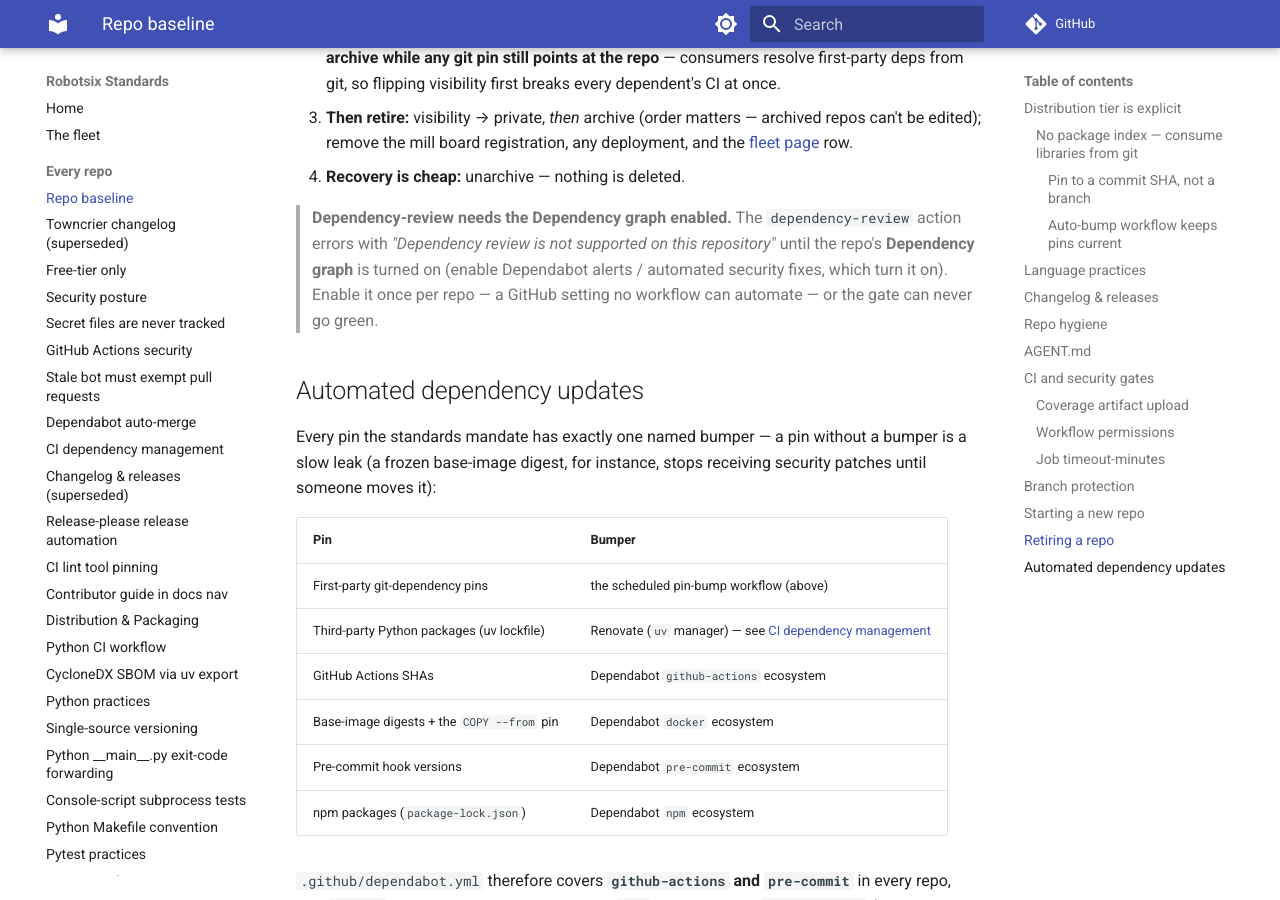
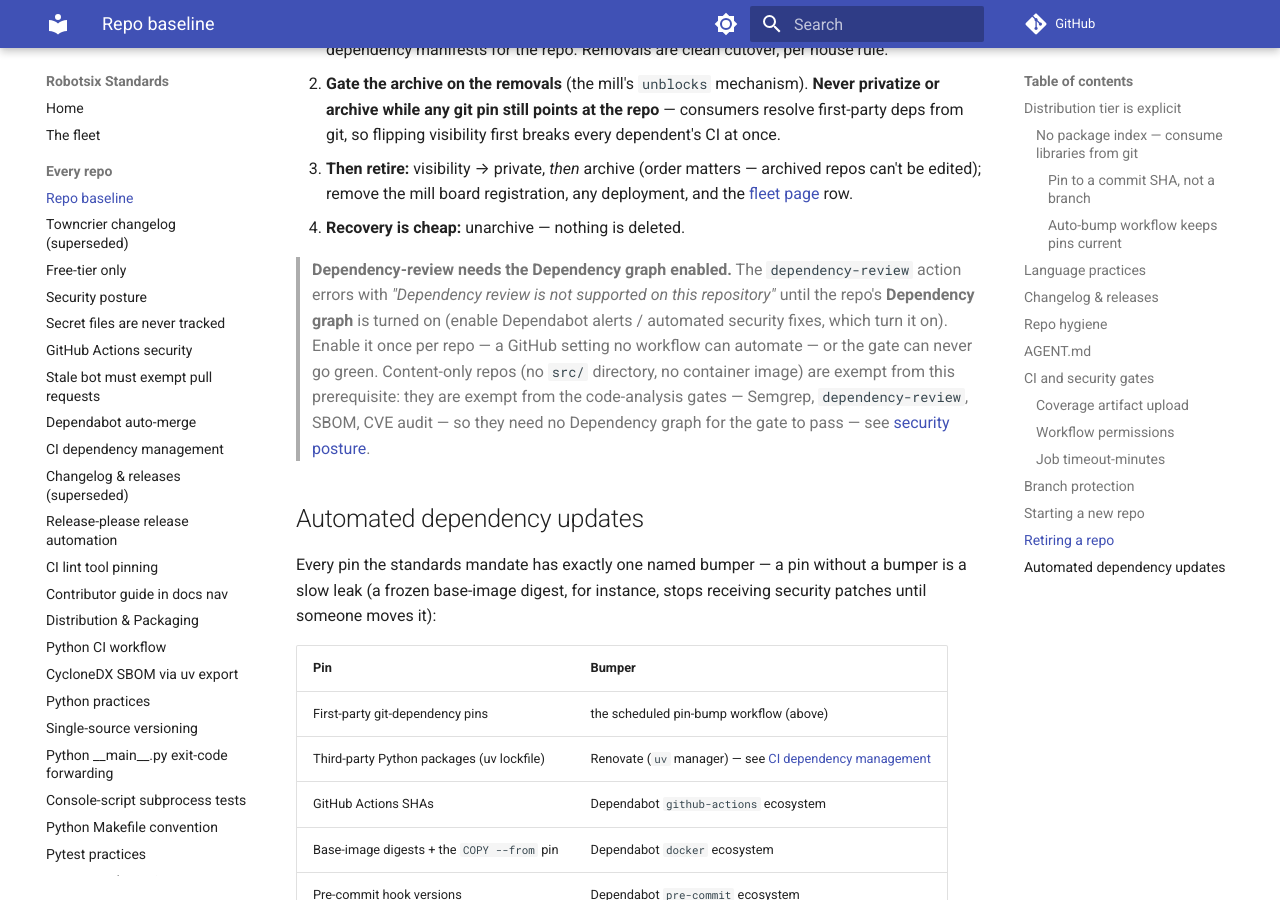
Before and after one commit to damien-robotsix/robotsix-standards, an MkDocs documentation site: the page built from docs/repo-baseline.md, in a window 1280 px wide and 900 px high, scrolled down 8207 px. Built offline with MkDocs 1.6.1 and Material for MkDocs 9.7.7, drawn with Linux system fonts in a browser that asks for light colours; comment, search, counter and statistics services are not loaded; some of the changed text lies outside the part shown.

Commit message:
chore: Surface the content-only dependency-review exemption in repo-baseline (20260909T085227Z-dependency-review-gate-mandated-but-no-w-7531) (#357)
Co-authored-by: robotsix-mill <mill@robotsix.local>

```diff
--- a/docs/repo-baseline.md
+++ b/docs/repo-baseline.md
@@ -184,6 +184,9 @@ gate set:
   moderate` — this is a **floor**; a repo may apply a stricter severity such as
   `low` at its own discretion. Strictness is per-repo headroom, laxity is not.),
   and a CycloneDX SBOM generated and uploaded as a workflow artifact.
+  Content-only repos (no `src/` directory, no container image) are exempt from
+  the code-analysis gates — Semgrep, `dependency-review`, SBOM, CVE audit — see
+  [security posture](security-posture.md).
   Credential and secret files are never tracked — see
   [security posture](security-posture.md#credential-and-secret-files-are-never-tracked).
 - **Dependency lockfile integrity:** `uv lock --check` validates that
@@ -391,7 +394,11 @@ The mirror image, exercised by the broker decommission (2026-07-03):
 > on this repository"* until the repo's **Dependency graph** is turned on
 > (enable Dependabot alerts / automated security fixes, which turn it on).
 > Enable it once per repo — a GitHub setting no workflow can automate — or the
-> gate can never go green.
+> gate can never go green. Content-only repos (no `src/` directory, no
+> container image) are exempt from this prerequisite: they are exempt from the
+> code-analysis gates — Semgrep, `dependency-review`, SBOM, CVE audit — so they
+> need no Dependency graph for the gate to pass — see
+> [security posture](security-posture.md).
 
 ## Automated dependency updates
 
```
